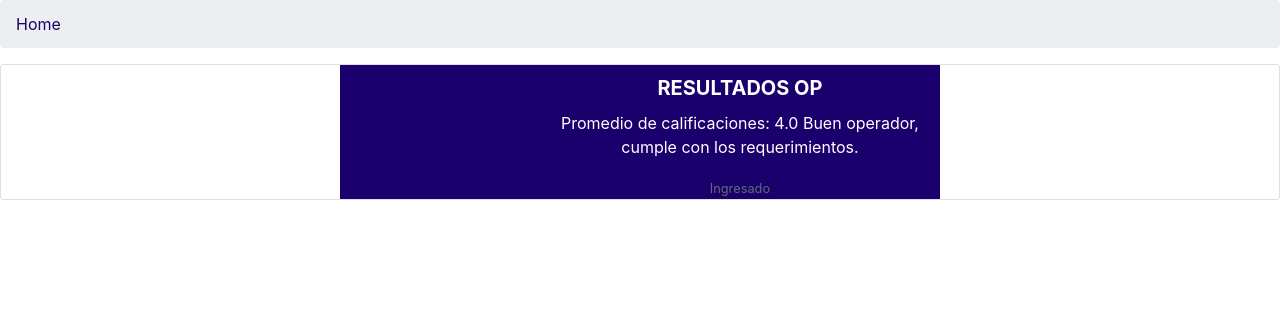
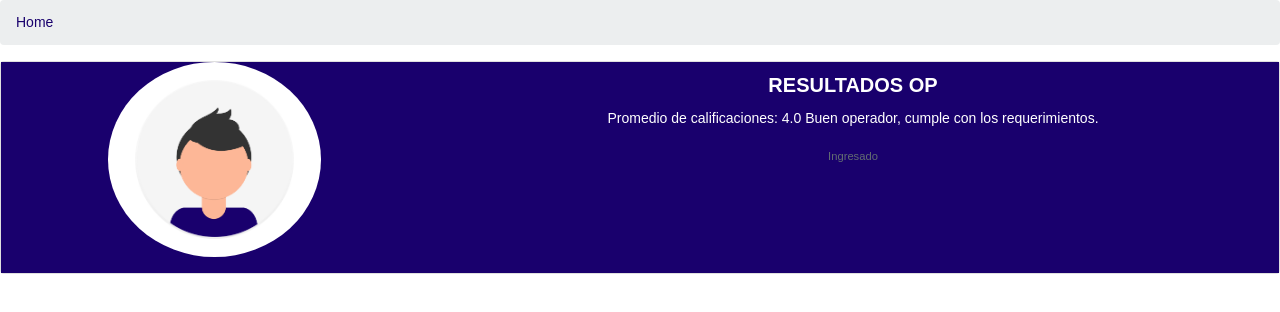
Before and after one commit to kristellu/GasoductoWeb, a plain HTML site: page public/results.html in a window 1280 px wide. Drawn offline with nearby package versions, Linux system fonts and the light colour scheme; the site is published under a folder, as on GitHub Pages, so addresses that start at the root find nothing.

Commit message:
Update results.html

```diff
--- a/public/results.html
+++ b/public/results.html
@@ -9,14 +9,14 @@
     <link rel="stylesheet" href="https://maxcdn.bootstrapcdn.com/bootstrap/4.0.0-alpha.6/css/bootstrap.min.css" integrity="sha384-rwoIResjU2yc3z8GV/NPeZWAv56rSmLldC3R/AZzGRnGxQQKnKkoFVhFQhNUwEyJ" crossorigin="anonymous">
     <script src="https://kit.fontawesome.com/a076d05399.js"></script>
     <link href="//fonts.googleapis.com/css?family=Open+Sans:400,300,600,700,800" rel="stylesheet" type="text/css">
-    <link rel="stylesheet" href="/public/css/style2.css">
+    <link rel="stylesheet" href="css/style2.css">
 
   </head>
   <body>
 
     <nav aria-label="breadcrumb">
         <ol class="breadcrumb">
-          <li class="breadcrumb-item"><a href="/public/index.html" style="color:#19006D;">Home</a></li>
+          <li class="breadcrumb-item"><a href="index.html" style="color:#19006D;">Home</a></li>
         </ol>
     </nav>
 
@@ -29,7 +29,7 @@
         margin-right: center;">
             <div class="row no-gutters" style="background: #19006D;">
               <div class="col-md-4">
-                <img src="/public/images/avatar.png" alt="" class="img-fluid rounded-circle w-50 mb-3">
+                <img src="images/avatar.png" alt="" class="img-fluid rounded-circle w-50 mb-3">
             </div>
               <div class="col-md-8">
                 <div class="card-body">
@@ -43,6 +43,5 @@
             </div>
           </div>
     </section>
-
 </body>
 </html>
```
